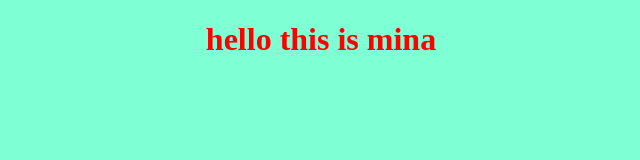
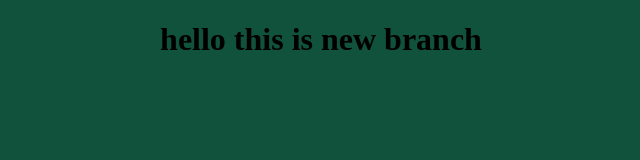
Before and after one commit to Minamaher11/myproject, a plain HTML site: page index.html in a window 1280 px wide. Shown: the whole page, without its empty margins (319-959 px from the left). Drawn offline with Linux system fonts and the light colour scheme.

Commit message:
changing style for the title

```diff
--- a/index.html
+++ b/index.html
@@ -8,7 +8,7 @@
 
 </head>
 <body>
-    <h1>hello this is mina </h1>
+    <h1>hello this is new branch </h1>
     <script src="app.js"></script>
 </body>
 </html>
--- a/style.css
+++ b/style.css
@@ -1,9 +1,9 @@
 h1{
-    color: red;
+    color: black;
     font-size: 2em;
     text-align: center;
 }
 body{
-    background-color: aquamarine;
+    background-color: rgb(16, 82, 60);
 
 }
```
